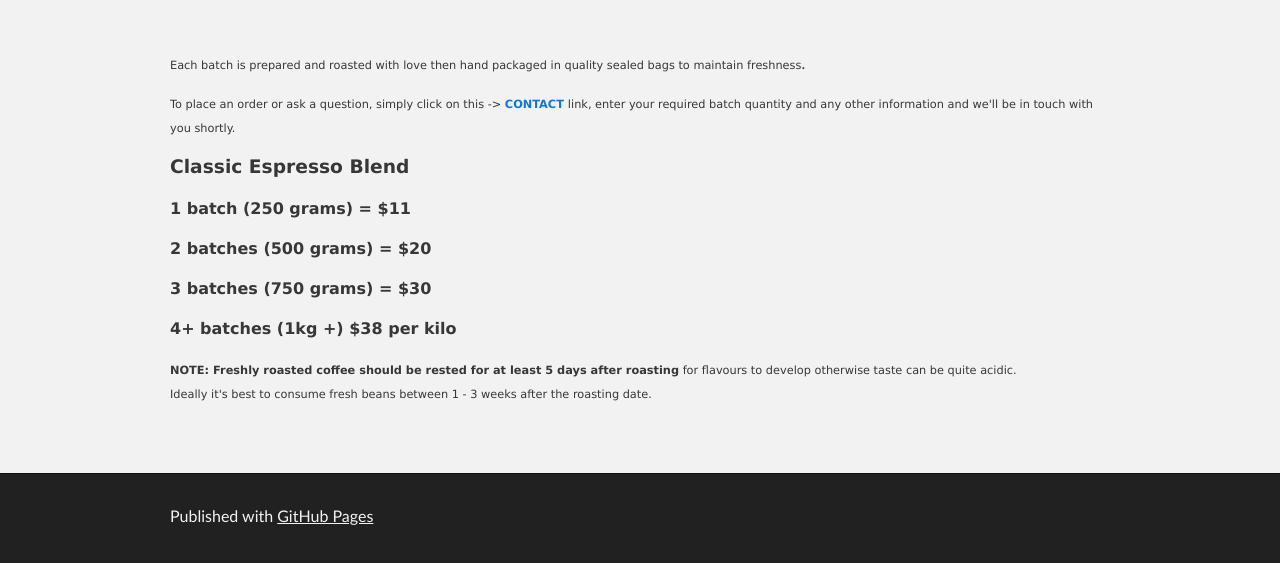
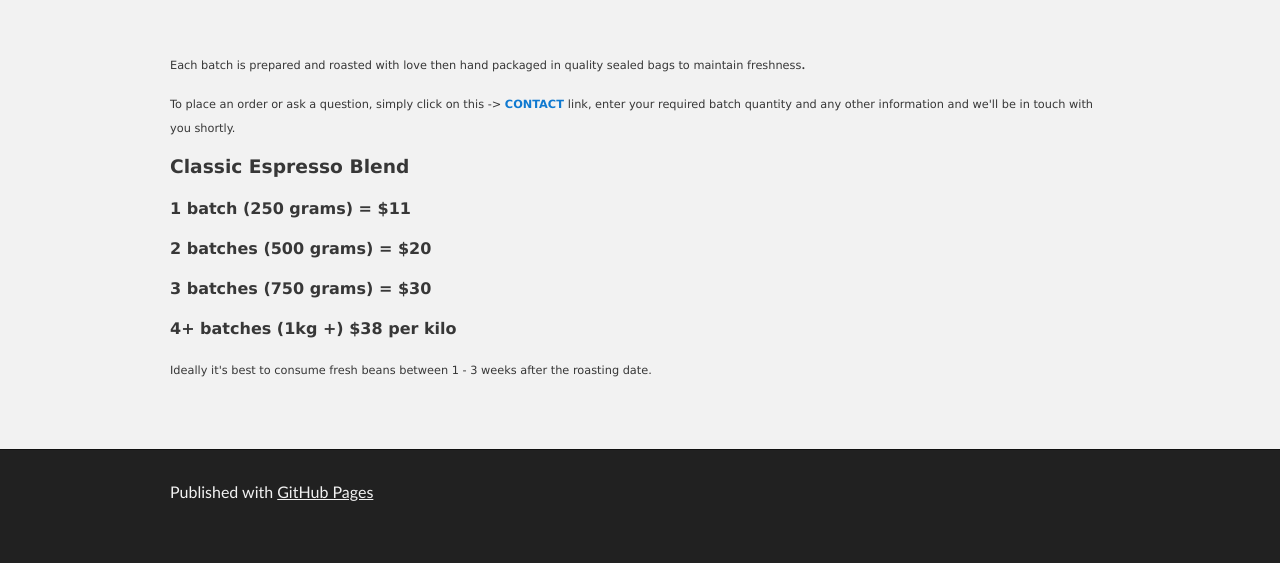
Before and after one commit to authentic-espresso/test, a Jekyll site: the page built from index.md, in a window 1280 px wide and 900 px high, scrolled down 631 px, cut to the strip 337-900 px from the top of the window. Built offline with Jekyll 4.4.1, drawn with Linux system fonts in a browser that asks for light colours; our own code applies the rules of GitHub Pages for plain Markdown files; after the commit the page ends 1507 px from its top, so only the background shows below that.

Commit message:
Update index.md

```diff
--- a/index.md
+++ b/index.md
@@ -13,6 +13,5 @@
 <p><strong style="font-size: 12pt;"><span style="font-family: Verdana, sans-serif;">2 batches (500 grams) = $20</span></strong></p>
 <p><strong style="font-size: 12pt;"><span style="font-family: Verdana, sans-serif;">3 batches (750 grams) = $30</span></strong></p>
 <p><span style="font-size: 12pt;"><strong><span style="font-family: Verdana, sans-serif;">4+ batches (1kg +) $38 per kilo</span></strong></span></p>
-<div><strong style="font-family: Verdana, sans-serif; font-size: 8.5pt;">NOTE: Freshly roasted coffee should be rested for at least 5 days after roasting</strong><span style="font-family: Verdana, sans-serif; font-size: 8.5pt;"> for flavours to develop otherwise taste can be quite acidic.</span></div>
 <div><span style="font-family: Verdana, sans-serif; font-size: 8.5pt;"><span style="font-family: Verdana, sans-serif;"></span></span><span style="font-family: Verdana, sans-serif; font-size: 8.5pt;"><span>Ideally it's best to consume fresh beans between 1 - 3 weeks after the roasting date.</span></span></div>
 <p>&nbsp;</p>
```
